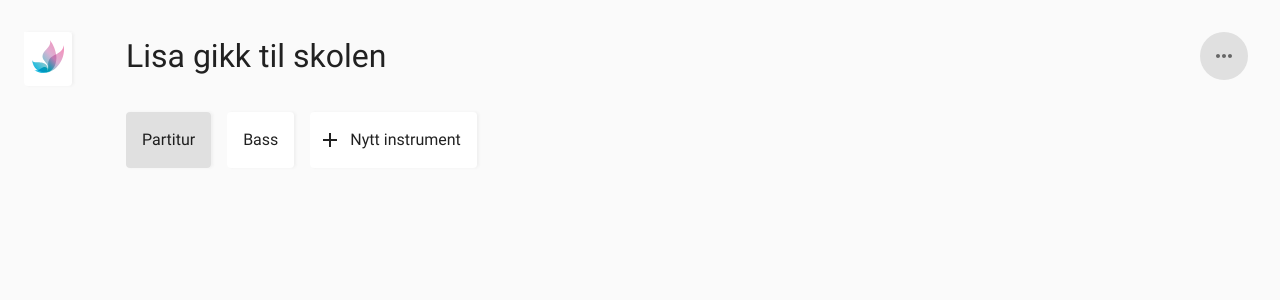
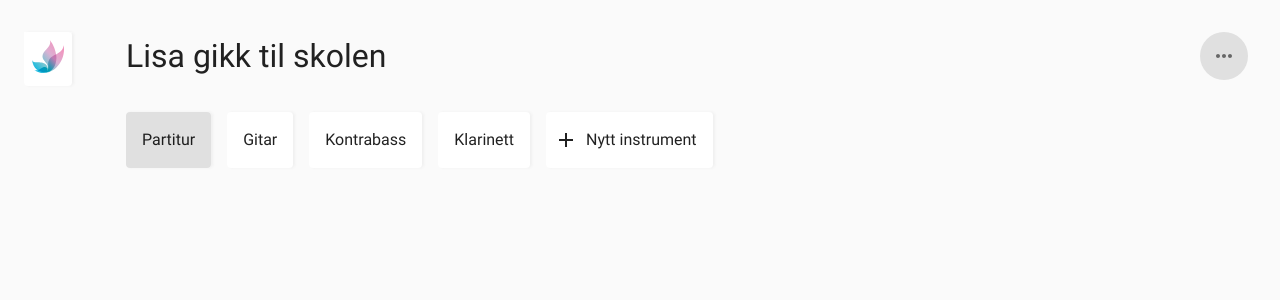
Before and after one commit to lasseklovstad/dissimilis-hackathon, a React (Create React App) app: page /song in a window 1280 px wide. Shown: the top 300 px of the page. Built offline with nearby package versions, Linux system fonts and the light colour scheme.

Commit message:
Lagt til context og brukt det på createNavBar

```diff
--- a/src/components/BarContainer/BarContainer.component.tsx
+++ b/src/components/BarContainer/BarContainer.component.tsx
@@ -13,8 +13,7 @@ export type BarContainerProps = {
     repAfter: boolean,
     notes: string[],
     barNumber: number,
-
-}
+};
 
 export const BarContainer: React.FC<BarContainerProps> = props => {
     const classes = useStyles();
--- a/src/components/CreateSongTab/CreateSongTab.tsx
+++ b/src/components/CreateSongTab/CreateSongTab.tsx
@@ -1,8 +1,9 @@
-import React, { useState } from "react";
+import React, { useState, useContext } from "react";
 import { Grid, Button, Modal, TextField, makeStyles, Typography } from "@material-ui/core";
 import DashboardButton, { DashboardButtonWithAddIconNoLink } from "../DashboardButtons/DashboardButtons";
 import colors from "../../utils/colors";
 import { useTranslation } from "react-i18next";
+import SongContext from "../../views/SongView/SongContext";
 
 
 export type CreateSongTabProps = {
@@ -26,16 +27,20 @@ export type InstrumentCard = {
     link: string,
 }
 export const CreateSongTab: React.FC<CreateSongTabProps> = props => {
-    const [instruments, setInstruments] = useState<InstrumentCard[]>([{ name: "Bass", link: "/" }]);
+
     const [modalIsOpen, setModalIsOpen] = useState(false);
     const [modalStyle] = useState(getModalStyle);
     const [textFieldInput, setTextFieldInput] = useState<string>("");
 
+    const { song: { instruments }, addInstrument } = useContext(SongContext);
+    console.log(instruments);
+
     const classes = useStyles();
 
-    const addInstrument = (): void => {
-        let newInstrument: InstrumentCard = { name: textFieldInput, link: "/" };
-        setInstruments(instruments => [...instruments, newInstrument]);
+    const addInstrument2 = (): void => {
+        //let newInstrument: InstrumentCard = { name: textFieldInput, link: "/" };
+        addInstrument(textFieldInput);
+
         setModalIsOpen(false);
         setTextFieldInput("");
     }
@@ -62,10 +67,10 @@ export const CreateSongTab: React.FC<CreateSongTabProps> = props => {
                     <Grid item>
                         <DashboardButton color={colors.gray_200} text={t("CreateSongTab:song")} link={"/"} />
                     </Grid>
-                    {instruments.map((instrument, index) => {
+                    {instruments.map((instrument: string, index: number) => {
                         return (
-                            <Grid item key={instrument.name + index}>
-                                <DashboardButton text={instrument.name} link={instrument.link} />
+                            <Grid item key={index}>
+                                <DashboardButton text={instrument} link={"/"} />
                             </Grid>
                         )
                     })}
@@ -82,7 +87,7 @@ export const CreateSongTab: React.FC<CreateSongTabProps> = props => {
                             <TextField variant="filled" onChange={handleChange} label={t("CreateSongTab:nameOfInstrument")} style={{ width: "100%" }} />
                         </Grid>
                         <Grid item xs={12}>
-                            <Button className={classes.button} size="large" variant="contained" disabled={textFieldInput === "" || textFieldInput === undefined || textFieldInput === null ? true : false} onClick={() => addInstrument()} >{t("CreateSongTab:save")}</Button>
+                            <Button className={classes.button} size="large" variant="contained" disabled={textFieldInput === "" || textFieldInput === undefined || textFieldInput === null ? true : false} onClick={() => addInstrument2()} >{t("CreateSongTab:save")}</Button>
                             <Button className={classes.button} size="large" variant="outlined" onClick={() => setModalIsOpen(false)}>{t("CreateSongTab:cancel")}</Button>
                         </Grid>
                     </Grid>
--- a/src/components/NavBarCreateSong/NavBarCreateSong.tsx
+++ b/src/components/NavBarCreateSong/NavBarCreateSong.tsx
@@ -1,7 +1,8 @@
-import React from "react";
+import React, { useContext } from "react";
 import { makeStyles, Grid, Typography, AppBar, Box, useMediaQuery } from "@material-ui/core";
 import MenuButton from "../MenuButton/MenuButton";
 import { DashboardTopBarIcon } from "../DashboardButtons/DashboardButtons";
+import SongContext from "../../views/SongView/SongContext";
 
 
 
@@ -14,6 +15,16 @@ export const NavBarCreateSong: React.FC<NavBarCreateSongProps> = props => {
     const classes = useStyles();
     const matches = useMediaQuery("(max-width:600px)");
 
+    //console.log(useContext(SongContext));
+    //const { song, setSong } = useContext(SongContext);
+
+    const { song: { instruments, title } } = useContext(SongContext);
+
+
+
+
+
+
 
     return (
         <Box className={classes.root} mb={matches ? 2 : 4}>
@@ -23,7 +34,7 @@ export const NavBarCreateSong: React.FC<NavBarCreateSongProps> = props => {
                         <DashboardTopBarIcon />
                     </Grid>
                     <Grid item xs={12} sm={10} className={classes.center}>
-                        <Typography variant="h1">Lisa gikk til skolen</Typography>
+                        <Typography variant="h1">{title}</Typography>
                     </Grid>
                     <Grid item xs={1} sm={1} className={classes.right} >
                         <MenuButton />
--- /dev/null
+++ b/src/views/SongView/SongContext.tsx
@@ -0,0 +1,12 @@
+import React from 'react';
+
+
+
+const SongContext = React.createContext<any>({
+    title: "",
+    instruments: [],
+    setSong: () => { },
+    addInstrument: () => { },
+});
+
+export default SongContext;
--- /dev/null
+++ b/src/views/SongView/SongContextProvider.component.tsx
@@ -0,0 +1,40 @@
+import React, { useState } from 'react';
+import SongContext from './SongContext';
+
+//State handling skjer i denne komponenten
+
+
+
+const SongContextProvider: React.FC = props => {
+
+    const [song, setSong] = useState({
+        title: "Lisa gikk til skolen",
+        instruments: [
+            "Gitar",
+            "Kontrabass",
+            "Klarinett",
+        ],
+    });
+
+
+
+    const addInstrument = (newInstrument: string) => {
+        setSong({ ...song, instruments: [...song.instruments, newInstrument] });
+    }
+
+
+    const value = {
+        song,
+        addInstrument,
+        instruments: song.instruments,
+    }
+
+
+    return (
+        <SongContext.Provider value={value}>
+            {props.children}
+        </SongContext.Provider>
+    )
+};
+
+export default SongContextProvider;
--- a/src/views/SongView/SongView.tsx
+++ b/src/views/SongView/SongView.tsx
@@ -1,7 +1,8 @@
-import React from 'react';
+import React, { useState } from 'react';
 import NavBarCreateSong from '../../components/NavBarCreateSong/NavBarCreateSong';
 import CreateSongTab from '../../components/CreateSongTab/CreateSongTab';
 import { Grid, makeStyles } from '@material-ui/core';
+import SongContextProvider from "./SongContextProvider.component";
 
 export type SongViewProps = {
 
@@ -11,6 +12,7 @@ export const SongView: React.FC<SongViewProps> = props => {
 
 
   return (
+    <SongContextProvider>
       <Grid container className={classes.root}>
         <Grid item xs={12} >
           <NavBarCreateSong />
@@ -19,6 +21,7 @@ export const SongView: React.FC<SongViewProps> = props => {
           <CreateSongTab />
         </Grid>
       </Grid>
+    </SongContextProvider >
 
   );
 }
```
Lines whose indentation alone changed are shown as unchanged.
